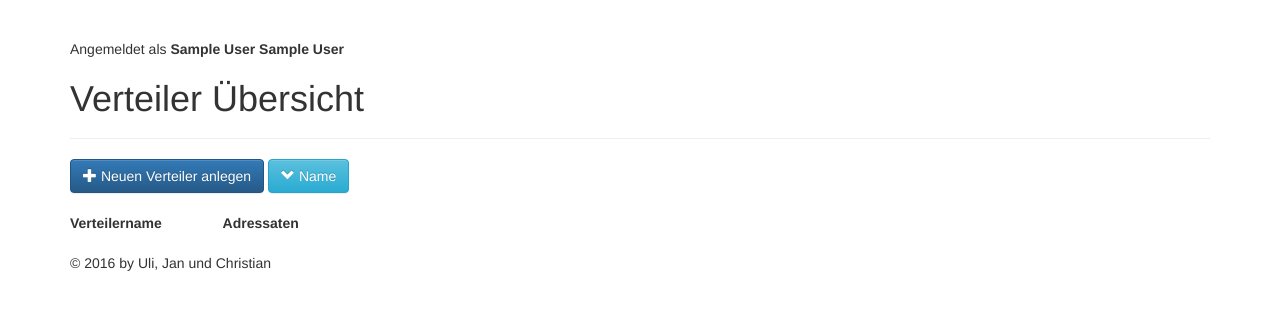
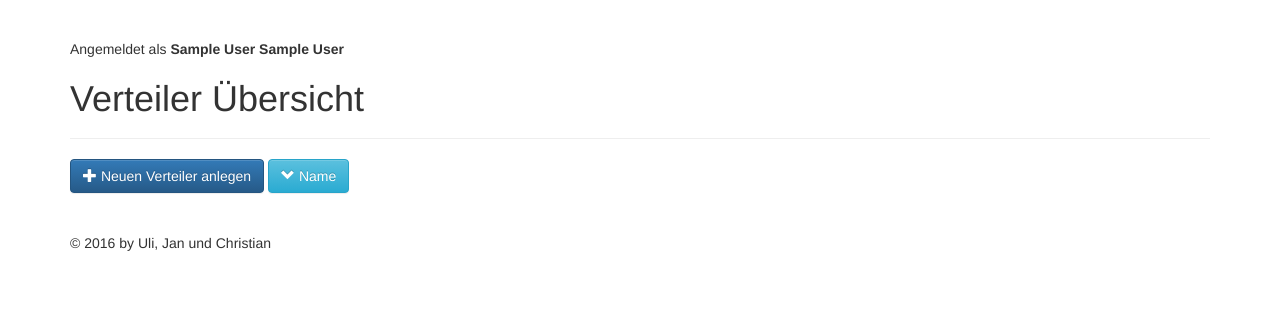
Before and after one commit to ulikoenig/pewosa, a PHP site: page /distributions.php in a window 1280 px wide. Shown: the part 51-361 px from the top of the page. Run offline with PHP 8.4, Linux system fonts and the light colour scheme; the visitor is signed in with stand-in values (Sample User, id 1); data that the repository does not hold is empty.

Commit message:
Update distributions.php

```diff
--- a/distributions.php
+++ b/distributions.php
@@ -123,14 +123,7 @@ include_once("header.php");
 ?>
 
 	</td></tr>
-
-
-		<tr height=20>
-			<th class='cell'>Verteilername</th>
-			<th class='cell'>Adressaten</th>
-			<th class='cell'></th>
-			<th class='cell'></th>
-		</tr><td colspan=42 ></td></tr></table>
+	</table>
 
 	<?
 	For ($i=1;$i<=$counter;$i++)
```
